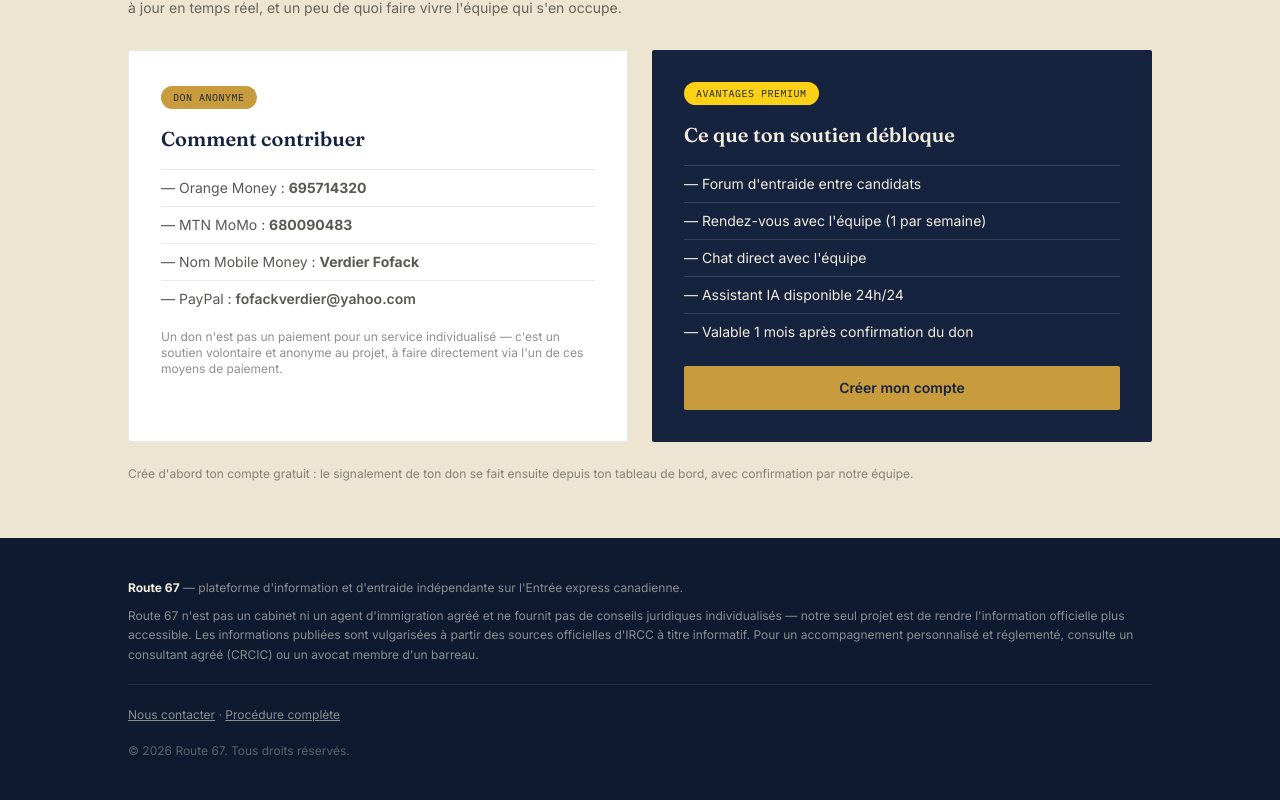
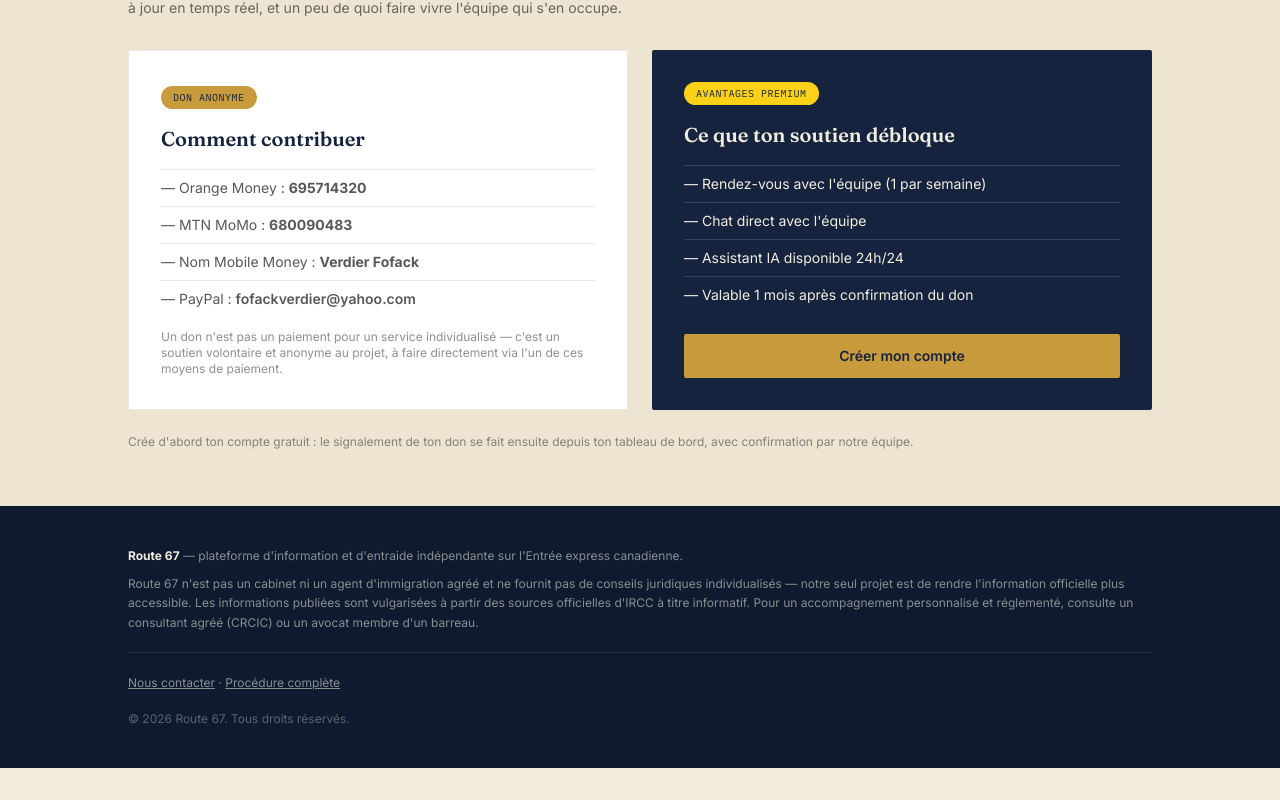
Before and after one commit to perez21/Route67-app, a Next.js app: page / in a window 1280 px wide. Shown: the part 2275-3075 px from the top of the page. After the commit the page ends 3043 px from the top, so only its background shows below. Built offline with nearby package versions, Linux system fonts and the light colour scheme; no server answers; the database is empty.

Commit message:
Add files via upload

```diff
--- a/src/app/page.tsx
+++ b/src/app/page.tsx
@@ -257,7 +257,6 @@ export default async function HomePage() {
               </span>
               <h3 className="mb-4 font-display text-xl font-semibold">Ce que ton soutien débloque</h3>
               <ul className="mb-6 flex-grow space-y-2 text-sm">
-                <li className="border-t border-parchment/15 pt-2">— Forum d&apos;entraide entre candidats</li>
                 <li className="border-t border-parchment/15 pt-2">— Rendez-vous avec l&apos;équipe (1 par semaine)</li>
                 <li className="border-t border-parchment/15 pt-2">— Chat direct avec l&apos;équipe</li>
                 <li className="border-t border-parchment/15 pt-2">— Assistant IA disponible 24h/24</li>
```
